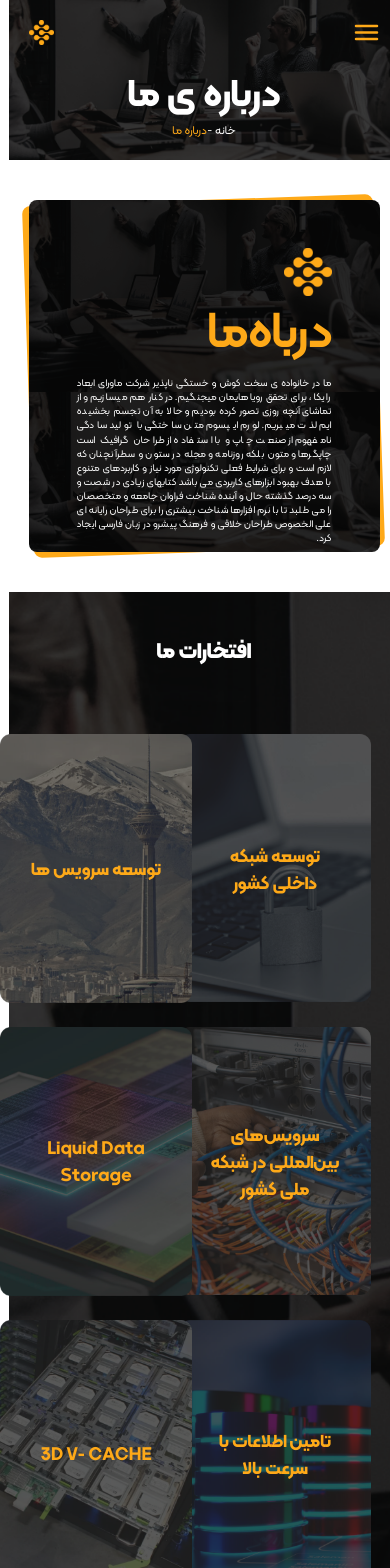
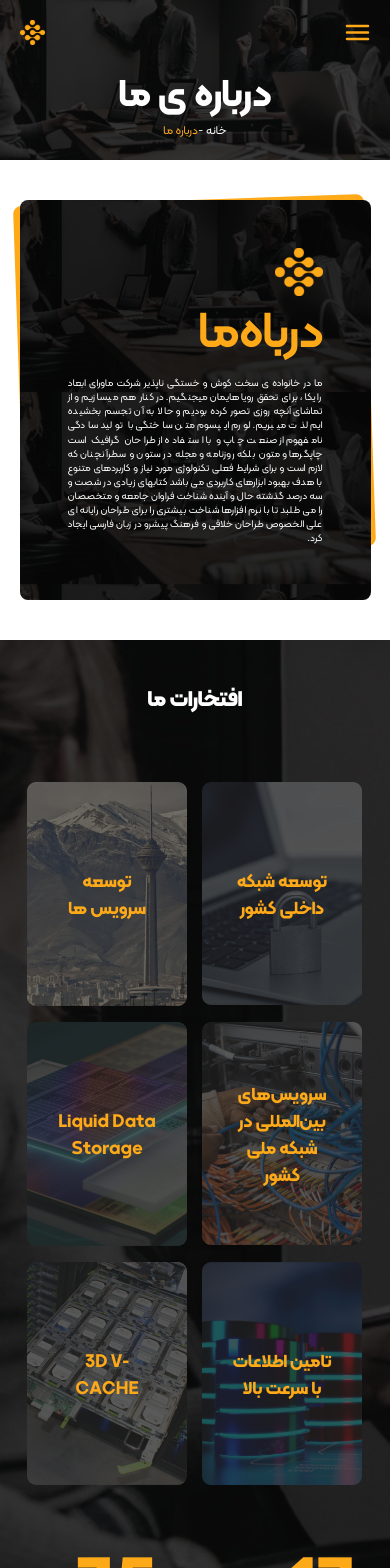
Before and after one commit to mahjs/Rayka-Main, a Next.js app: page /about-us in a window 390 px wide. Shown: the top 1568 px of the page. Built offline with nearby package versions, Linux system fonts and the light colour scheme.

Commit message:
handle the mobile responsive of honers

```diff
--- a/src/app/about-us/page.tsx
+++ b/src/app/about-us/page.tsx
@@ -23,7 +23,7 @@ const page: React.FC<Props> = ({}) => {
           style={{
             backgroundSize: "100%",
           }}
-          className="relative h-[22rem] w-[90%] flex-col items-center justify-center rounded-lg bg-main-image md:h-[22rem] md:w-[80%] md:rounded-3xl"
+          className="relative h-[25rem] w-[90%] flex-col items-center justify-center rounded-lg bg-main-image md:h-[22rem] md:w-[80%] md:rounded-3xl"
         >
           <div className="absolute bottom-0 left-0 right-0 top-0 z-10 h-full w-full rounded-3xl bg-black bg-opacity-30" />
         </div>
--- a/src/components/about-us/Honers.tsx
+++ b/src/components/about-us/Honers.tsx
@@ -55,9 +55,9 @@ const Honers: React.FC<Props> = ({}) => {
         <p className="title my-5 text-center text-6xl	 font-extrabold	 text-white">
           افتخارات ما
         </p>{" "}
-        <div className="mx-auto grid grid-cols-2 gap-6 px-7  md:grid-cols-3 md:gap-12">
+        <div className="mx-auto grid grid-cols-2 gap-4 px-7  md:grid-cols-3 md:gap-12">
           {images.map((image, index) => (
-            <div className="group relative w-[12rem] md:w-full" key={index}>
+            <div className="group relative w-[10rem] md:w-full" key={index}>
               <Image src={image.src} alt={image.alt} />
               <div className="absolute inset-0 mx-auto flex items-center rounded-2xl transition-all duration-300 ease-in-out hover:bg-primary hover:opacity-50 focus:bg-primary focus:opacity-50">
                 <span className=" subtitle-1 mx-auto px-[1.8rem] text-center text-4xl font-semibold text-primary transition-colors duration-300 ease-in-out group-hover:text-black group-focus:text-black">
```
